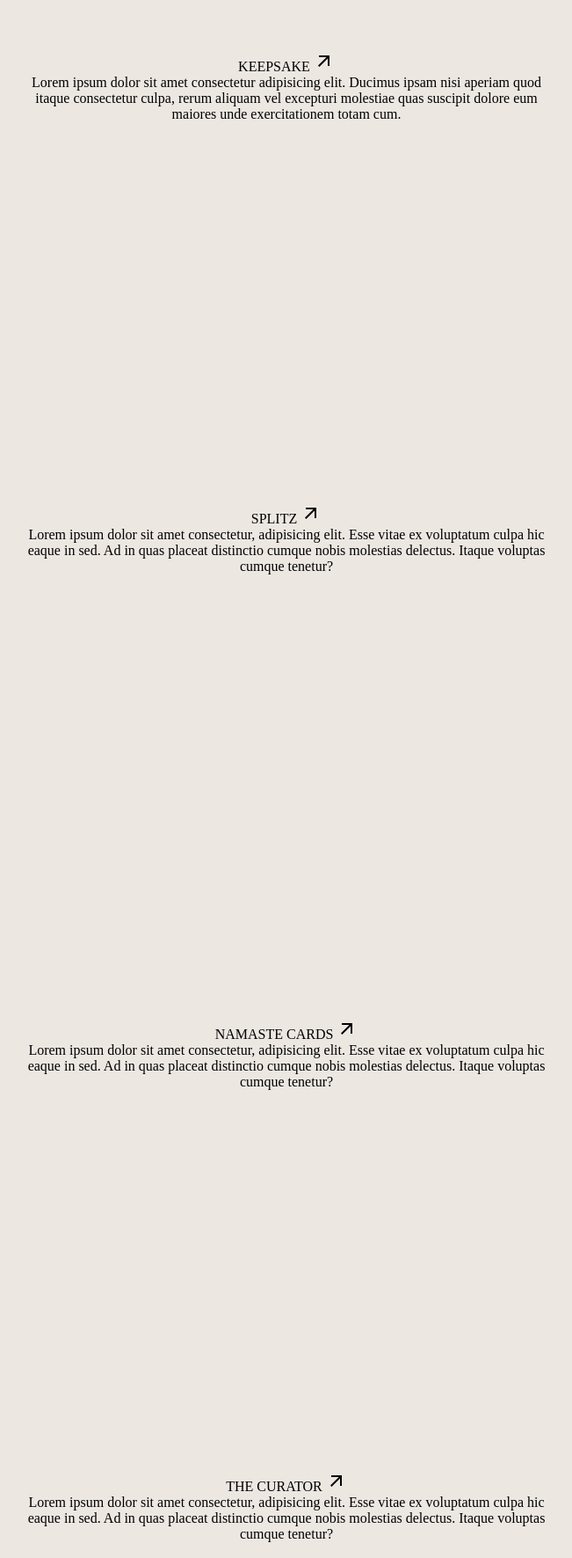
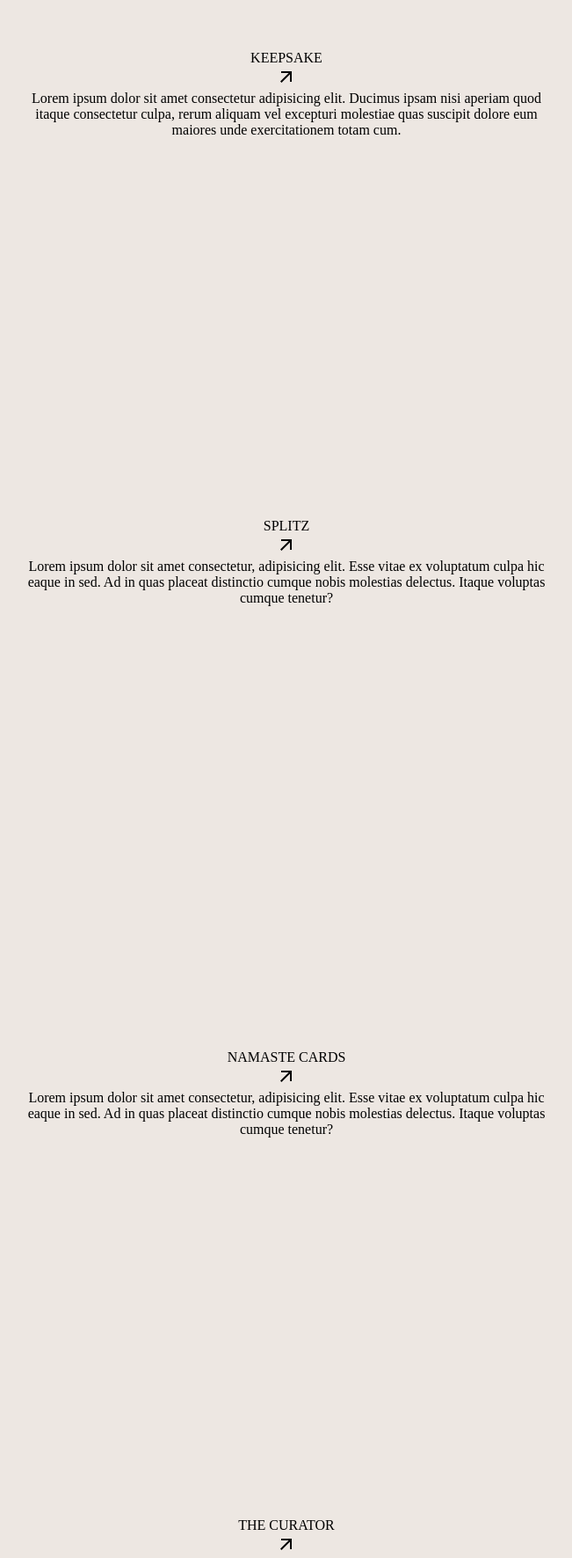
Before and after one commit to teegrg/tsheringgurung, a React (Create React App) app in the folder tsheringgurung/: page / in a window 1280 px wide. Shown: the part 1274-3045 px from the top of the page at 88% size, without its empty margins (294-945 px from the left). Built offline with nearby package versions, Linux system fonts and the light colour scheme.

Commit message:
added mui arrow icon

```diff
--- a/tsheringgurung/src/pages/Home.jsx
+++ b/tsheringgurung/src/pages/Home.jsx
@@ -1,6 +1,6 @@
 // import { Link } from "react-router-dom"
 import React, { useState, useEffect } from "react";
-import About from "../component/About"
+import About from "../component/About";
 
 import "../style/home.css";
 import project1 from "./pic/project1.png";
@@ -8,7 +8,7 @@ import project2 from "./pic/splitz.png";
 import project3 from "./pic/namastecard.png";
 import project4 from "./pic/curator.png";
 
-import ArrowOutwardIcon from '@mui/icons-material/ArrowOutward';
+import ArrowOutwardIcon from "@mui/icons-material/ArrowOutward";
 
 function Home() {
   const [role, setRole] = useState("Developer");
@@ -36,21 +36,29 @@ function Home() {
       <About />
       <div className="project">
         <div className="project__1">
-          <a href="https://keepssake.netlify.app/" target="_blank">
-            <img className="img" src={project1} alt="pic" />
-            <div className="project__text">
-              <div className="title">KEEPSAKE <ArrowOutwardIcon/></div>
-              Lorem ipsum dolor sit amet consectetur adipisicing elit. Ducimus
-              ipsam nisi aperiam quod itaque consectetur culpa, rerum aliquam
-              vel excepturi molestiae quas suscipit dolore eum maiores unde
-              exercitationem totam cum.
-            </div>
-          </a>
+          <img className="img" src={project1} alt="pic" />
+          <div className="project__text">
+            <a href="https://keepssake.netlify.app/" target="_blank">
+              <div className="title">
+                <div className="title__text keepsake__text">KEEPSAKE</div>
+                <ArrowOutwardIcon className="arrow keepsake__arrow" />
+              </div>
+            </a>
+            Lorem ipsum dolor sit amet consectetur adipisicing elit. Ducimus
+            ipsam nisi aperiam quod itaque consectetur culpa, rerum aliquam vel
+            excepturi molestiae quas suscipit dolore eum maiores unde
+            exercitationem totam cum.
+          </div>
         </div>
         <div className="project__2">
           <img className="img" src={project2} alt="pic" />
           <div className="project__text">
-          <div className="title">SPLITZ <ArrowOutwardIcon/></div>
+            <a href="https://splitzer.netlify.app/" target="_blank">
+              <div className="title">
+                <div className="title__text">SPLITZ</div>
+                <ArrowOutwardIcon className="arrow" />
+              </div>
+            </a>
             Lorem ipsum dolor sit amet consectetur, adipisicing elit. Esse vitae
             ex voluptatum culpa hic eaque in sed. Ad in quas placeat distinctio
             cumque nobis molestias delectus. Itaque voluptas cumque tenetur?
@@ -59,7 +67,12 @@ function Home() {
         <div className="project__3">
           <img className="img" src={project3} alt="pic" />
           <div className="project__text">
-          <div className="title">NAMASTE CARDS <ArrowOutwardIcon/></div>
+            <a href="https://namastecards.onrender.com/" target="_blank">
+              <div className="title">
+                <div className="title__text card__text">NAMASTE CARDS</div>
+                <ArrowOutwardIcon className="arrow card__arrow" />
+              </div>
+            </a>
             Lorem ipsum dolor sit amet consectetur, adipisicing elit. Esse vitae
             ex voluptatum culpa hic eaque in sed. Ad in quas placeat distinctio
             cumque nobis molestias delectus. Itaque voluptas cumque tenetur?
@@ -68,7 +81,12 @@ function Home() {
         <div className="project__4">
           <img className="img" src={project4} alt="pic" />
           <div className="project__text">
-          <div className="title">THE CURATOR <ArrowOutwardIcon/></div>
+            <a href="https://teegrg.github.io/portfolioProject/index.html" target="_blank">
+              <div className="title">
+                <div className="title__text">THE CURATOR</div>
+                <ArrowOutwardIcon className="arrow" />
+              </div>
+            </a>
             Lorem ipsum dolor sit amet consectetur, adipisicing elit. Esse vitae
             ex voluptatum culpa hic eaque in sed. Ad in quas placeat distinctio
             cumque nobis molestias delectus. Itaque voluptas cumque tenetur?
```
